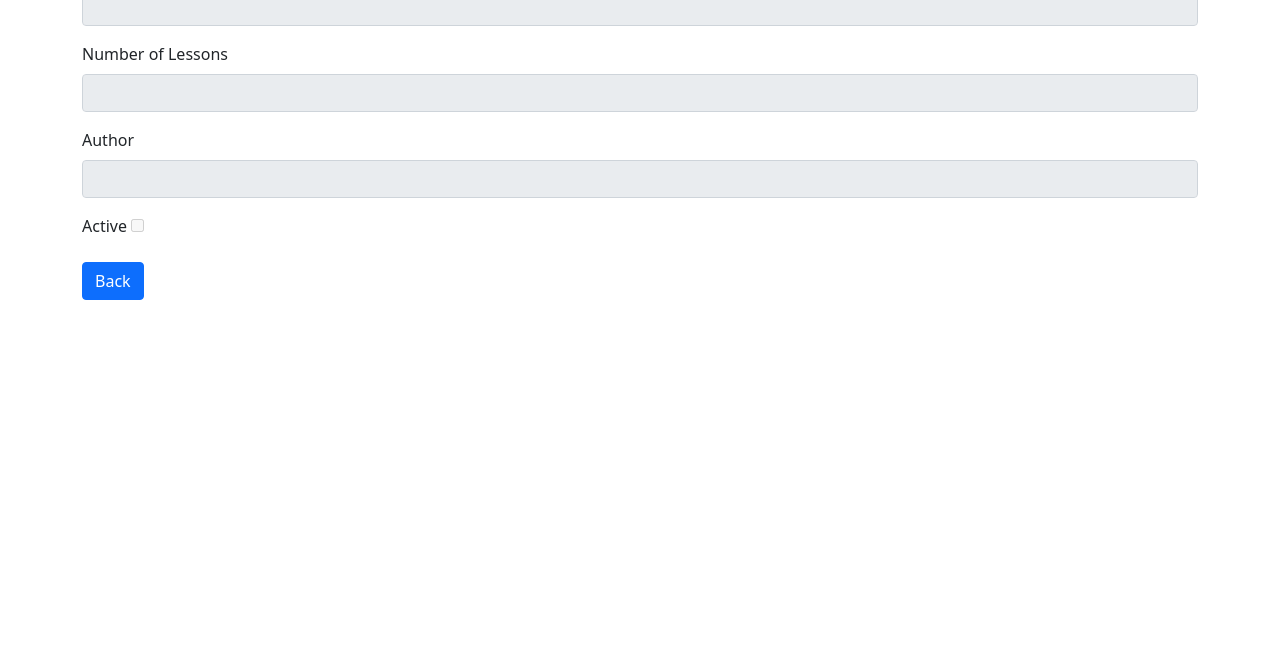
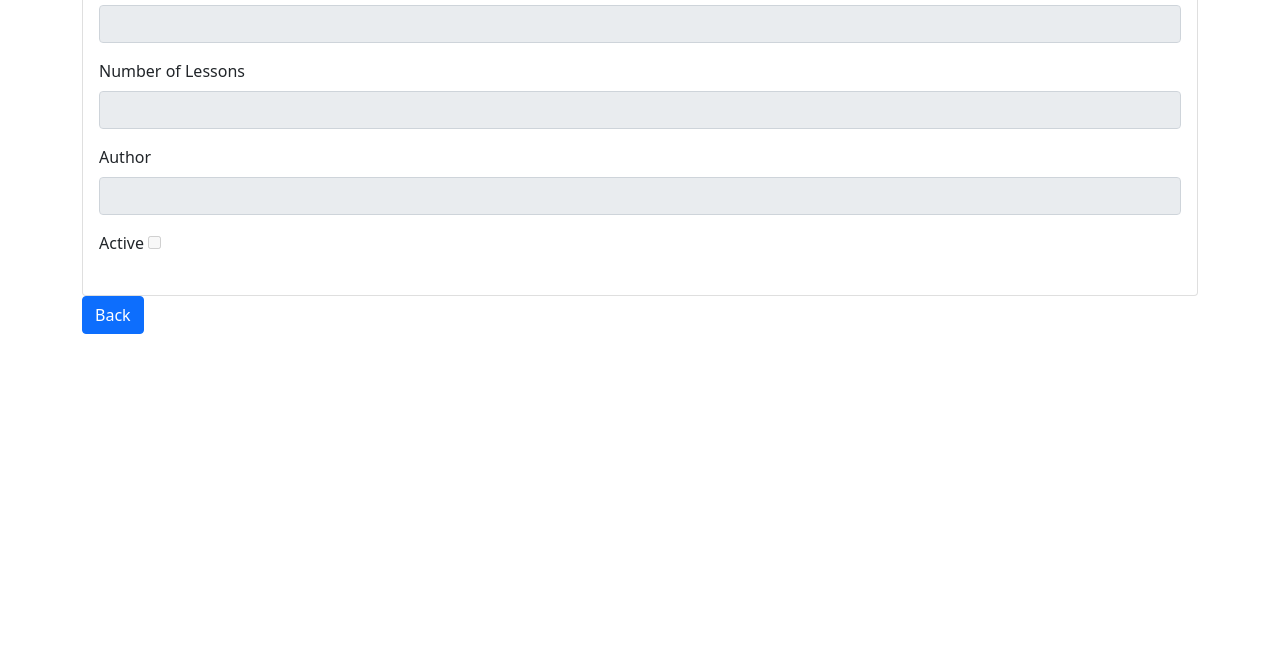
Before and after one commit to andr3sEnrique/chapter-eval, a website: page src/public/chapter.html in a window 1280 px wide. Shown: the part 138-800 px from the top of the page. Drawn offline with nearby package versions, Linux system fonts and the light colour scheme; no server answers.

Commit message:
fix chapterbyid

```diff
--- a/src/public/chapter.html
+++ b/src/public/chapter.html
@@ -9,8 +9,11 @@
 </head>
 <body>
     <div class="container mt-5">
+
+            <div class="card">
                 <h2>Chapter Details</h2>
                 <form id="chapter-form">
+                <div class="card-body">
                     <div class="mb-3">
                         <label for="title" class="form-label">Title</label>
                         <input type="text" id="title" class="form-control" disabled>
@@ -27,11 +30,16 @@
                         <label for="isactive" class="form-label">Active</label>
                         <input type="checkbox" id="isactive" disabled>
                     </div>
+                </div>
             </form>
+
+            </div>
             <button class="btn btn-primary" onclick="window.history.back();">Back</button>
+
     </div>
 
     <script>
+        const API_URL = 'http://localhost:3000/api/chapter/';
         const getChapterById = () => {
         const urlParams = new URLSearchParams(window.location.search);
             const chapterId = urlParams.get('id');
@@ -53,6 +61,7 @@
                     alert('Failed to load chapter details');
                 });
         }
+        getChapterById();
     </script>
 </body>
 </html>
```
Lines whose indentation alone changed are shown as unchanged.
